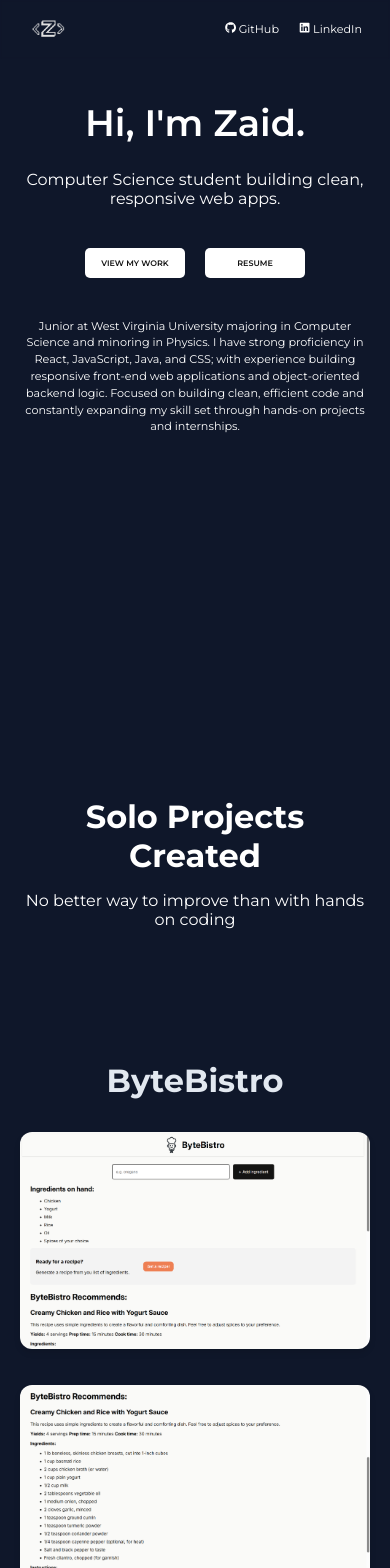
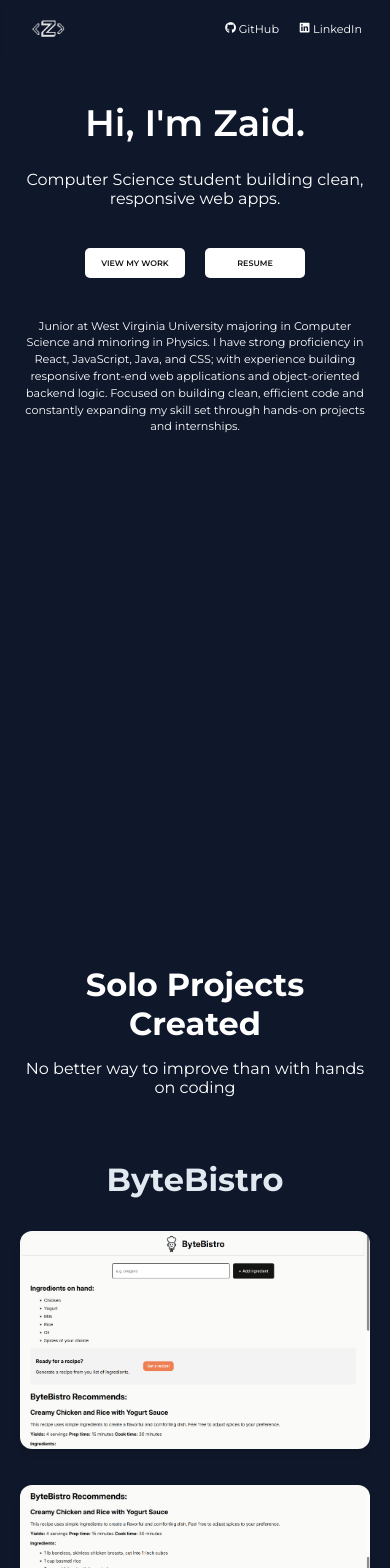
Before and after one commit to zaidhanif1/Portfolio-Website, a React (Vite) app in the folder Portfolio/: page / in a window 390 px wide. Shown: the top 1568 px of the page. Built offline with nearby package versions, Linux system fonts and the light colour scheme.

Commit message:
Margin errors

```diff
--- a/Portfolio/src/components/Hero/Hero.css
+++ b/Portfolio/src/components/Hero/Hero.css
@@ -105,7 +105,7 @@
 {
     #hero-section
     {
-        height: 80vh;
+        height: 100vh;
     }
     #hero-section > h1
     {
--- a/Portfolio/src/components/Projects/ByteBistro.css
+++ b/Portfolio/src/components/Projects/ByteBistro.css
@@ -1,14 +1,15 @@
 #byte-bistro-div
 {
     max-width: 1400px;
-    margin: auto auto 200px auto;
+    margin: auto auto 100px auto;
     padding: 0 20px;
+    scroll-margin-top: 80px;
 }
 
 .projects-header
 {
     text-align: center;
-    margin-bottom: 100px;
+    margin-bottom: 1.9rem;
 }
 .projects-header > h1
 {
```
